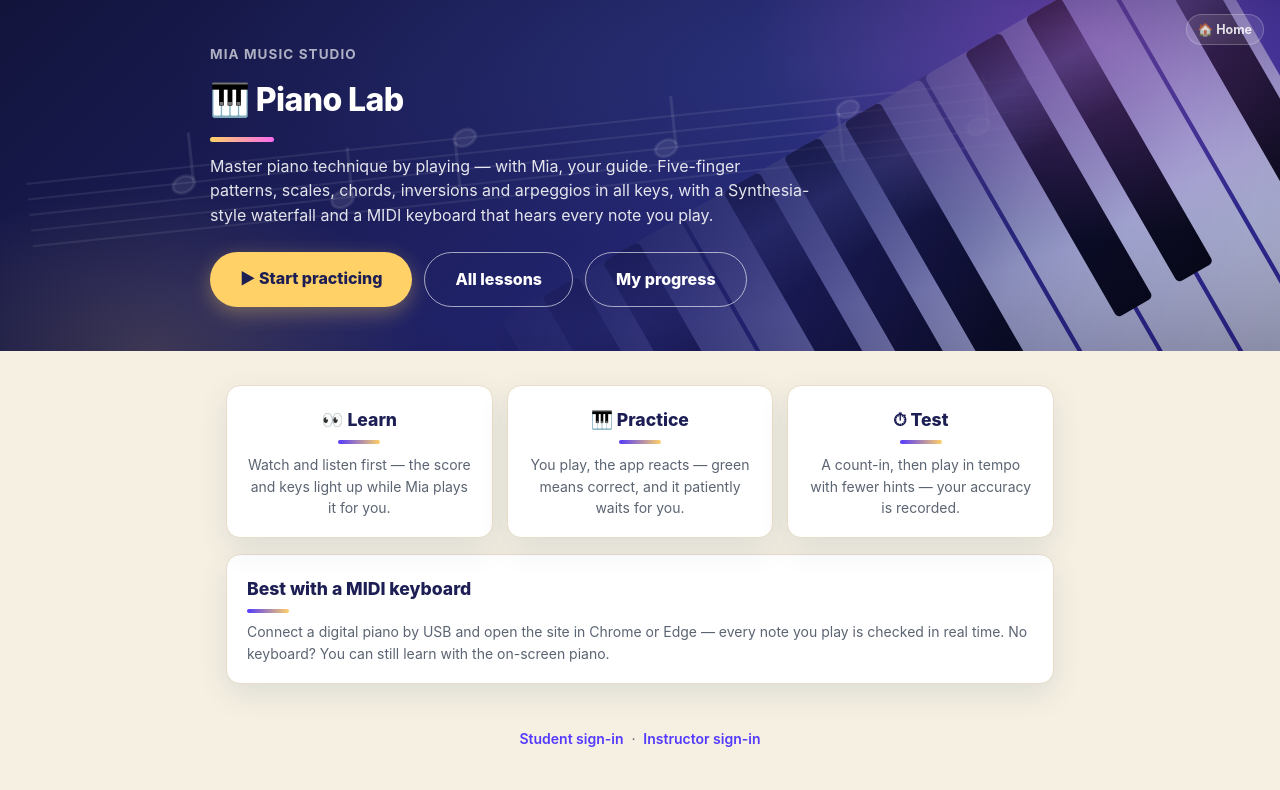
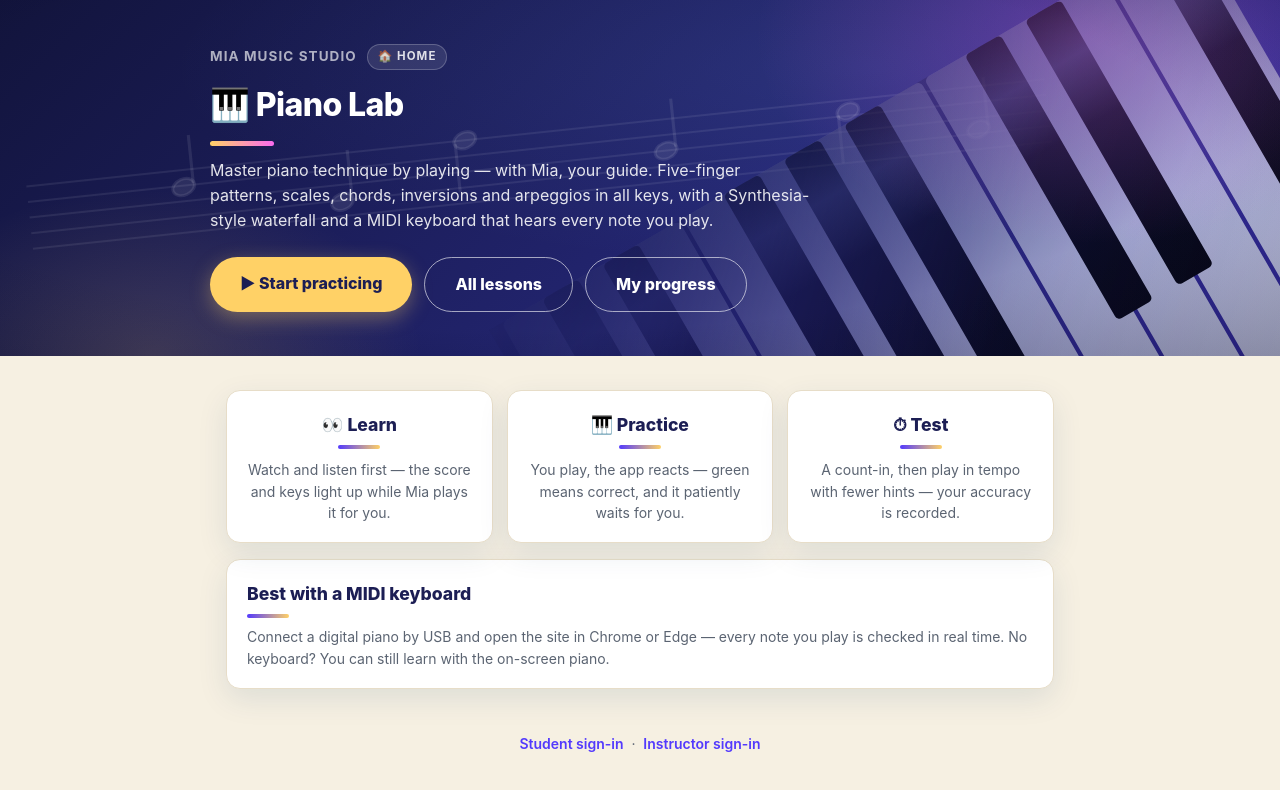
Before and after one commit to miahlee90/mia-piano-lab, a plain HTML site: page index.html in a window 1280 px wide. Drawn offline with Linux system fonts and the light colour scheme.

Commit message:
Home badge moved next to the Mia Music Studio eyebrow
Co-Authored-By: Claude Fable 5 <noreply@anthropic.com>

```diff
--- a/index.html
+++ b/index.html
@@ -60,9 +60,10 @@ footer a{color:var(--primary);font-weight:600}
 </head>
 <body>
 <div class="hero">
-  <a href="https://miahlee90.github.io/" title="Mia Music Studio home" style="position:absolute;top:14px;right:16px;z-index:2;display:inline-flex;align-items:center;gap:6px;color:rgba(255,255,255,.85);font-size:12.5px;font-weight:700;text-decoration:none;background:rgba(255,255,255,.10);border:1px solid rgba(255,255,255,.22);padding:5px 11px;border-radius:9999px">🏠 Home</a>
   <div class="inner">
-    <div class="eyebrow">Mia Music Studio</div>
+    <div class="eyebrow" style="display:flex;align-items:center;gap:10px;flex-wrap:wrap">Mia Music Studio
+      <a href="https://miahlee90.github.io/" title="Mia Music Studio home" style="display:inline-flex;align-items:center;gap:5px;color:rgba(255,255,255,.85);font-size:11.5px;font-weight:700;text-decoration:none;background:rgba(255,255,255,.10);border:1px solid rgba(255,255,255,.22);padding:3px 10px;border-radius:9999px">🏠 Home</a>
+    </div>
     <h1>🎹 Piano Lab</h1>
     <p>Master piano technique by playing — with Mia, your guide. Five-finger patterns, scales, chords, inversions and arpeggios in all keys, with a Synthesia-style waterfall and a MIDI keyboard that hears every note you play.</p>
     <div class="btns">
```
